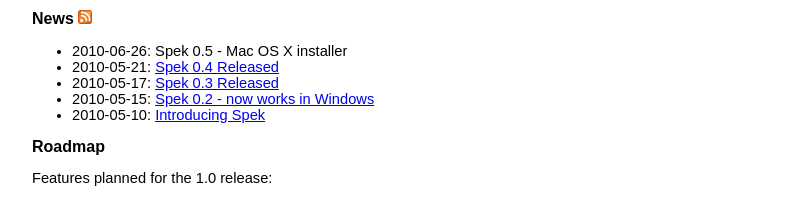
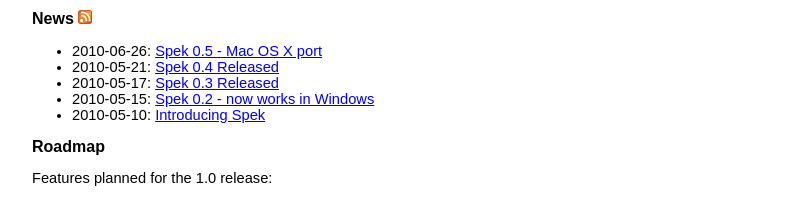
Before and after one commit to alexkay/spek, a plain HTML site: page web/index.html in a window 1280 px wide. Shown: the part 542-740 px from the top of the page, without its empty margins (228-1039 px from the left). Drawn offline with Linux system fonts and the light colour scheme.

Commit message:
[web] Link to 0.5 blog post

```diff
--- a/web/index.html
+++ b/web/index.html
@@ -85,7 +85,7 @@
 
     <h2>News <a href="http://versia.com/category/spek/feed/atom/"><img src="feed-icon-14x14.png" alt="news feed"/></a></h2>
     <ul>
-      <li>2010-06-26: Spek 0.5 - Mac OS X installer</li>
+      <li>2010-06-26: <a href="http://versia.com/2010/06/27/spek-0-5-mac-os-x-port/">Spek 0.5 - Mac OS X port</a></li>
       <li>2010-05-21: <a href="http://versia.com/2010/05/21/spek-0-4-released/">Spek 0.4 Released</a></li>
       <li>2010-05-17: <a href="http://versia.com/2010/05/17/spek-0-3-released/">Spek 0.3 Released</a></li>
       <li>2010-05-15: <a href="http://versia.com/2010/05/15/spek-windows/">Spek 0.2 - now works in Windows</a></li>
```
